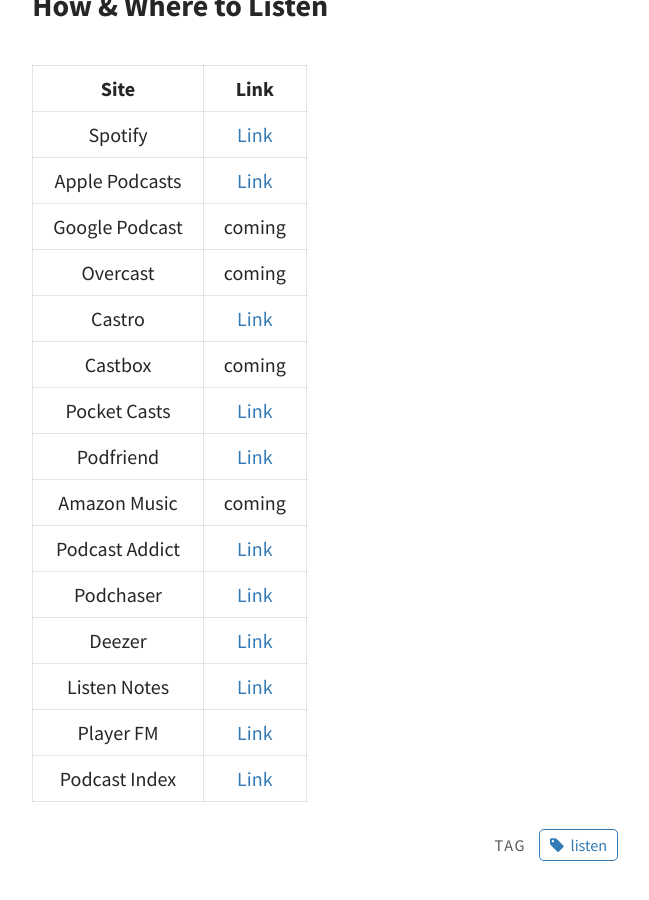
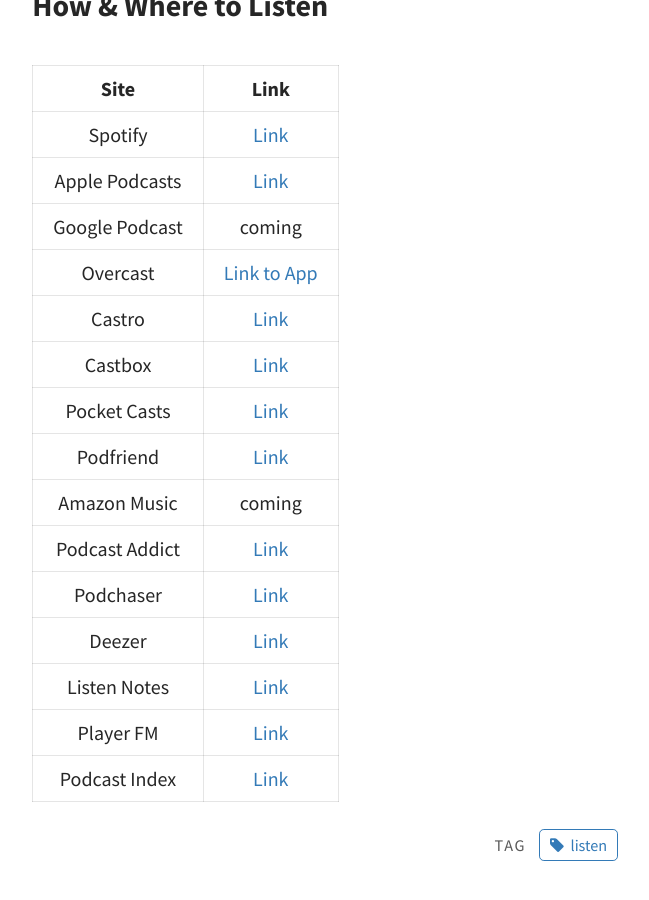
Before and after one commit to codereport/adsp2, a Jekyll site: the page built from pages/listen.md, in a window 1280 px wide and 900 px high, scrolled down 377 px. Shown: the whole window, without its empty margins (83-732 px from the left). Built offline with Jekyll 4.4.1, drawn with Linux system fonts in a browser that asks for light colours.

Commit message:
Update listen.md

```diff
--- a/pages/listen.md
+++ b/pages/listen.md
@@ -13,9 +13,9 @@
 |    Spotify     |           [Link](https://open.spotify.com/show/5hcsSlBadLYlO1rfjPnssA)            |
 | Apple Podcasts |[Link](https://podcasts.apple.com/ca/podcast/algorithms-data-structures-programs/id1541407369)|
 |Google Podcast|coming|
-|Overcast|coming|
+|Overcast|[Link to App](https://overcast.fm/)|
 |Castro|[Link](https://castro.fm/podcast/bd698c72-6f4e-4a81-bf18-7924f64011be)|
-|Castbox|coming|
+|Castbox|[Link](https://castbox.fm/channel/id3544076?utm_campaign=ex_share_ch&utm_medium=exlink&country=gb)|
 |Pocket Casts|[Link](https://pca.st/c9ft6kvu)|
 |Podfriend|[Link](https://web.podfriend.com/podcast/1541407369)|
 |  Amazon Music  |                                      coming                                       |
```
